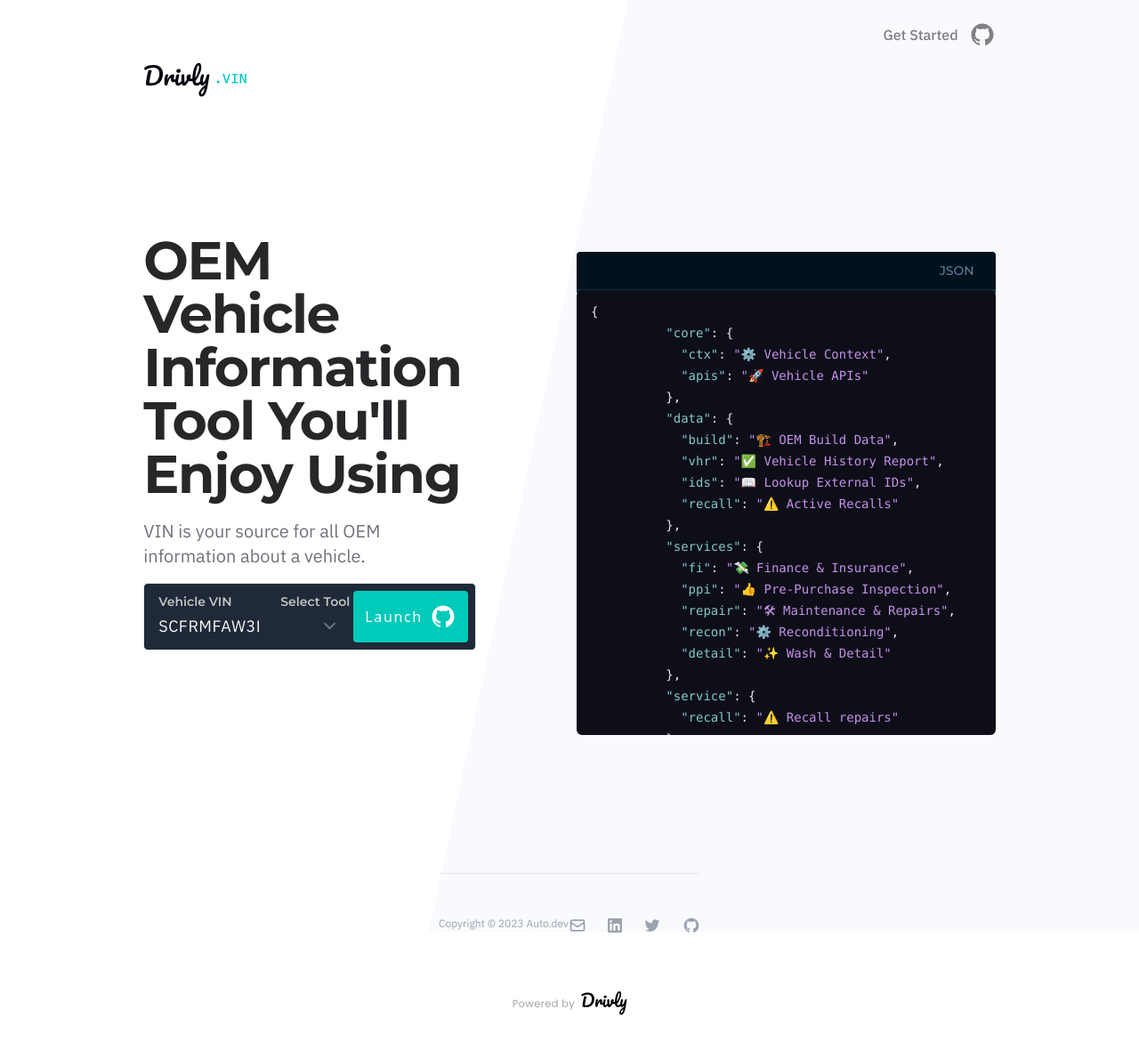
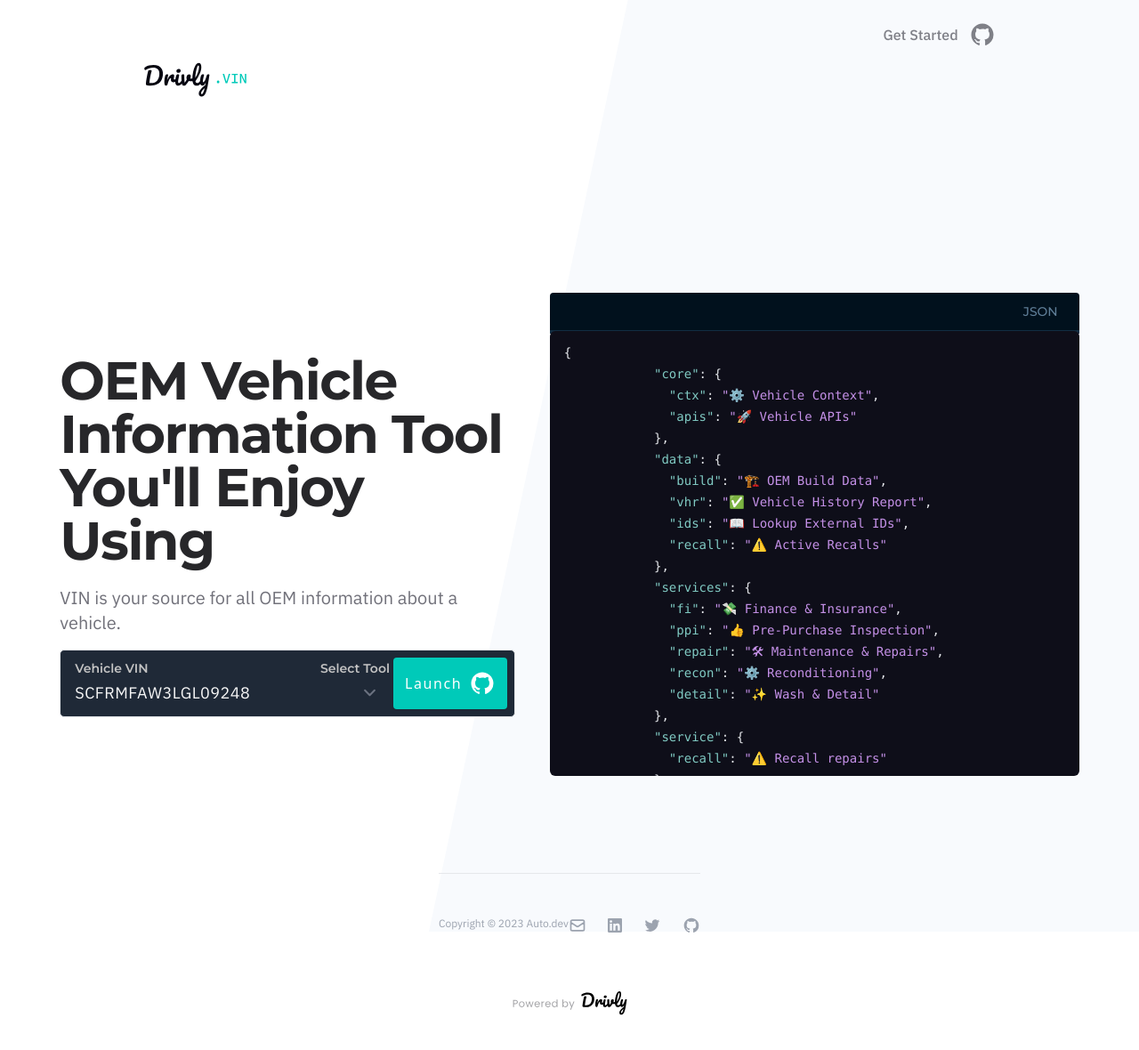
Before and after one commit to drivly/page.vin, a Jekyll site: the page built from README.md, in a window 1280 px wide. Shown: the top 1180 px of the page at 89% size. Built offline with Jekyll 4.4.1, drawn with Linux system fonts in a browser that asks for light colours; nearby versions of some CDN libraries; our own code applies the rules of GitHub Pages for plain Markdown files; comment, search, counter and statistics services are not loaded.

Commit message:
adjusting layout

```diff
--- a/_layouts/default.html
+++ b/_layouts/default.html
@@ -125,7 +125,7 @@
     </script>
   </head>
   <body
-    class="min-h-screen bg-white relative flex flex-col xl:grid xl:grid-cols-12 gap-x-4 px-4 xl:px-16"
+    class="min-h-screen bg-white relative flex flex-col justify-center xl:grid xl:grid-cols-12 gap-x-4 px-4 xl:px-16"
     data-instant-allow-external-links
     style="
       background-image: url('/assets/Rectangle.svg');
@@ -160,24 +160,27 @@
         </a>
       </div>
     </nav>
+    <div class="flex flex-col xl:flex-row w-full items-center xl:col-span-12 gap-8">
       <div class="col-start-2 col-span-4 max-w-lg lg:w-full mx-auto">
         <h1
           class="mt-3 text-4xl font-bold tracking-tight text-zinc-800 sm:text-5xl md:text-6xl"
         >
-        {{ site.title | "OEM vehicle information tool <wbr />you'll enjoy using"
-        }}
+          {{ site.title | "OEM vehicle information tool <wbr />you'll enjoy
+          using" }}
         </h1>
         <p
           class="mx-auto mt-3 max-w-md text-base text-zinc-500 sm:text-lg md:mt-5 md:max-w-3xl md:text-xl"
         >
-        {{ site.description | "VIN is your source for all OEM information about
-        a vehicle." }}
+          {{ site.description | "VIN is your source for all OEM information
+          about a vehicle." }}
         </p>
         <div
           class="flex flex-col sm:flex-row border-gray-200 border rounded-[5px] bg-gray-800 mt-4 p-1 pt-0"
         >
           <div class="flex flex-1">
-          <div class="w-full flex flex-col items-start pt-2.5 flex-1 space-y-1">
+            <div
+              class="w-full flex flex-col items-start pt-2.5 flex-1 space-y-1"
+            >
               <label
                 for="api.vin"
                 class="text-[#C3C3C3] pl-3 font-semibold text-sm font-Montserrat"
@@ -273,6 +276,7 @@
           </div>
         </div>
       </div>
+    </div>
 
     <footer class="max-w-6xl mx-auto px-4 pt-10 pb-8 col-span-12">
       <div
```
Lines whose indentation alone changed are shown as unchanged.
